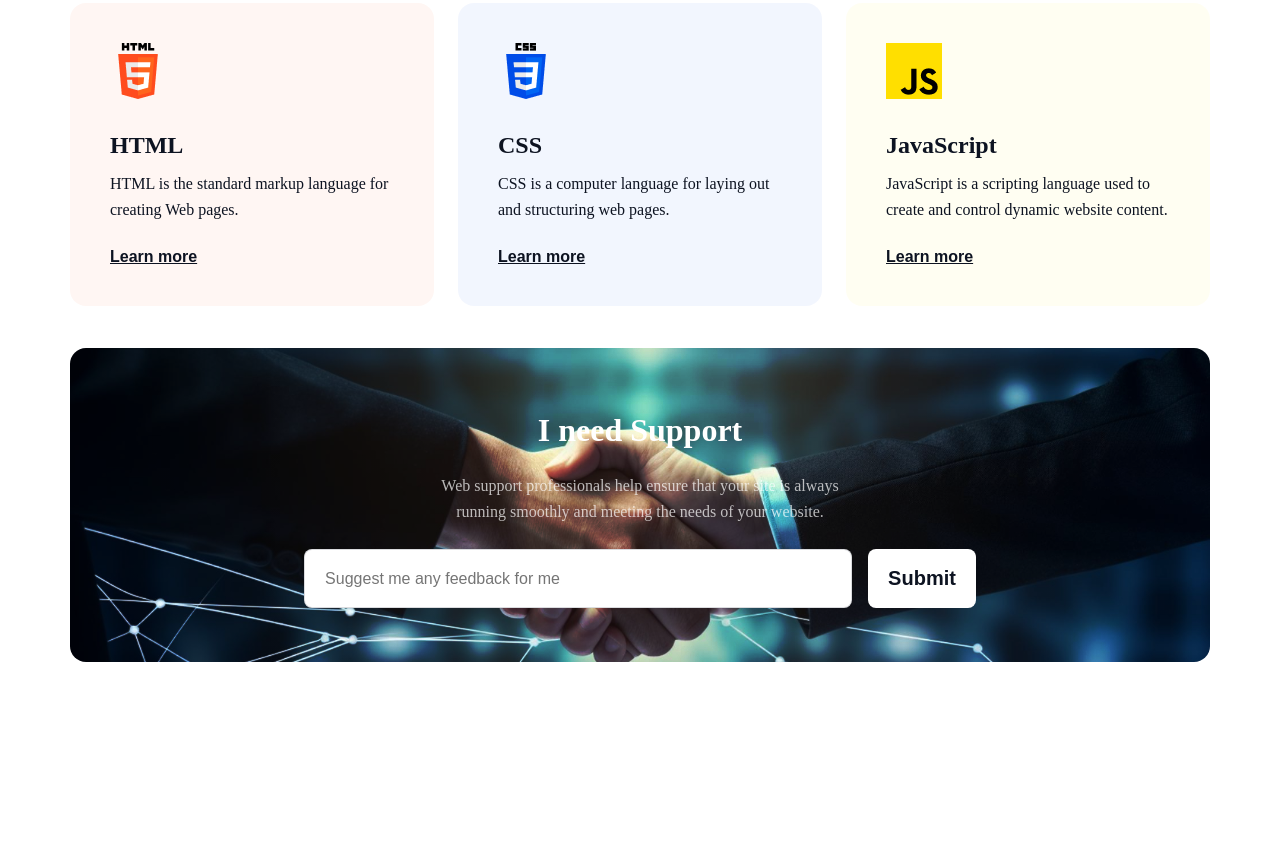
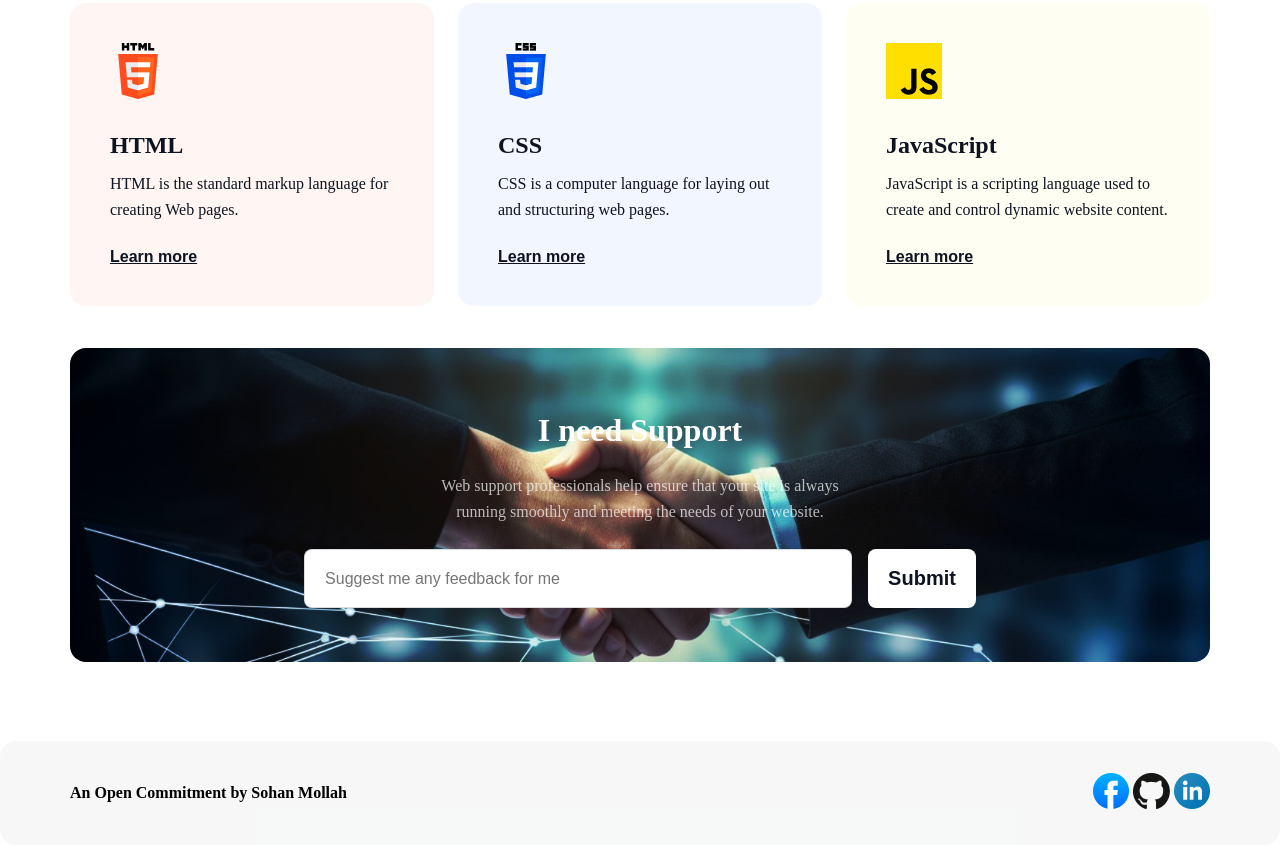
Before and after one commit to sohanmollahbd/assignment-1, a plain HTML site: page index.html in a window 1280 px wide. Shown: the part 3257-4102 px from the top of the page. Before the commit the page ends 3993 px from the top, so only its background shows below. Drawn offline with Linux system fonts and the light colour scheme; a web font is replaced by a local one.

Commit message:
added footer section.

```diff
--- a/index.html
+++ b/index.html
@@ -26,7 +26,7 @@
                   websites that are functional, visually appealing and user-friendly. <br>They use programming, design
                   tools, and languages such as HTML, CSS, Python and JavaScript to meet client and end-user needs.</p>
                <button class="banner-btn">
-                  <a href="#">Contact with me</a>
+                  <a href="#footer">Contact with me</a>
                </button>
             </div>
          </div>
@@ -164,14 +164,28 @@
             </form>
          </div>
       </section>
-
    </main>
 
 
 
    <!-- footer starts  -->
-   <footer>
-
+   <footer id="footer">
+      <div class="footer-contents">
+         <h4 class="footer-text">
+            An Open Commitment by Sohan Mollah
+         </h4>
+         <div class="footer-social-link">
+            <a target="_blank" href="https://www.facebook.com/profile.php?id=100085170933718">
+               <img src="./assets/facebook.png" alt="Sohan's facebook profile link">
+            </a>
+            <a target="_blank" href="https://github.com/sohanmollahbd">
+               <img src="./assets/github.png" alt="Sohan's github profile link">
+            </a>
+            <a target="_blank" href="#">
+               <img src="./assets/linkedin-icon-1.png" alt="Sohan's have no Linkein account">
+            </a>
+         </div>
+      </div>
    </footer>
 </body>
 
--- a/styles/a-1.css
+++ b/styles/a-1.css
@@ -340,10 +340,28 @@ input[type='submit'] {
    border: none;
    margin-left: 16px;
 }
-
 form {
    display: flex;
    flex-direction: row;
    justify-content: baseline;
    padding-bottom: 64px;
 }
+
+/* footer styles  */
+#footer {
+   margin-top: 79px;
+   background: rgba(13, 19, 33, 0.03);
+   border-radius: 16px;
+}
+.footer-contents {
+   display: flex;
+   justify-content: space-between;
+   flex-direction: row;
+   width: 1140px;
+   padding: 32px 0 32px 0;
+   align-items: center;
+   margin: 0 auto;
+}
+.footer-social-link a {
+   text-decoration: none;
+}
```
Also changed, not shown: assets/linkedin-icon-1.png (renamed from assets/linkedin-icon 1.png).
